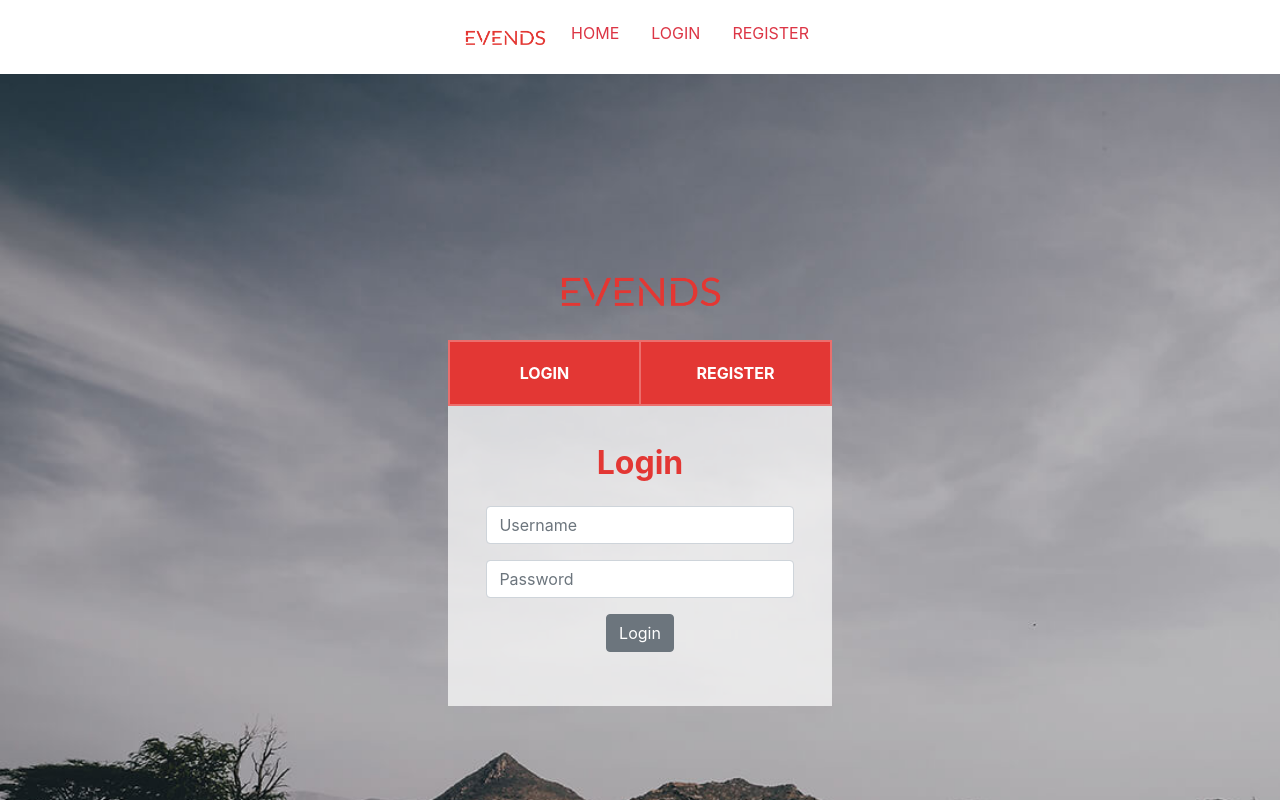
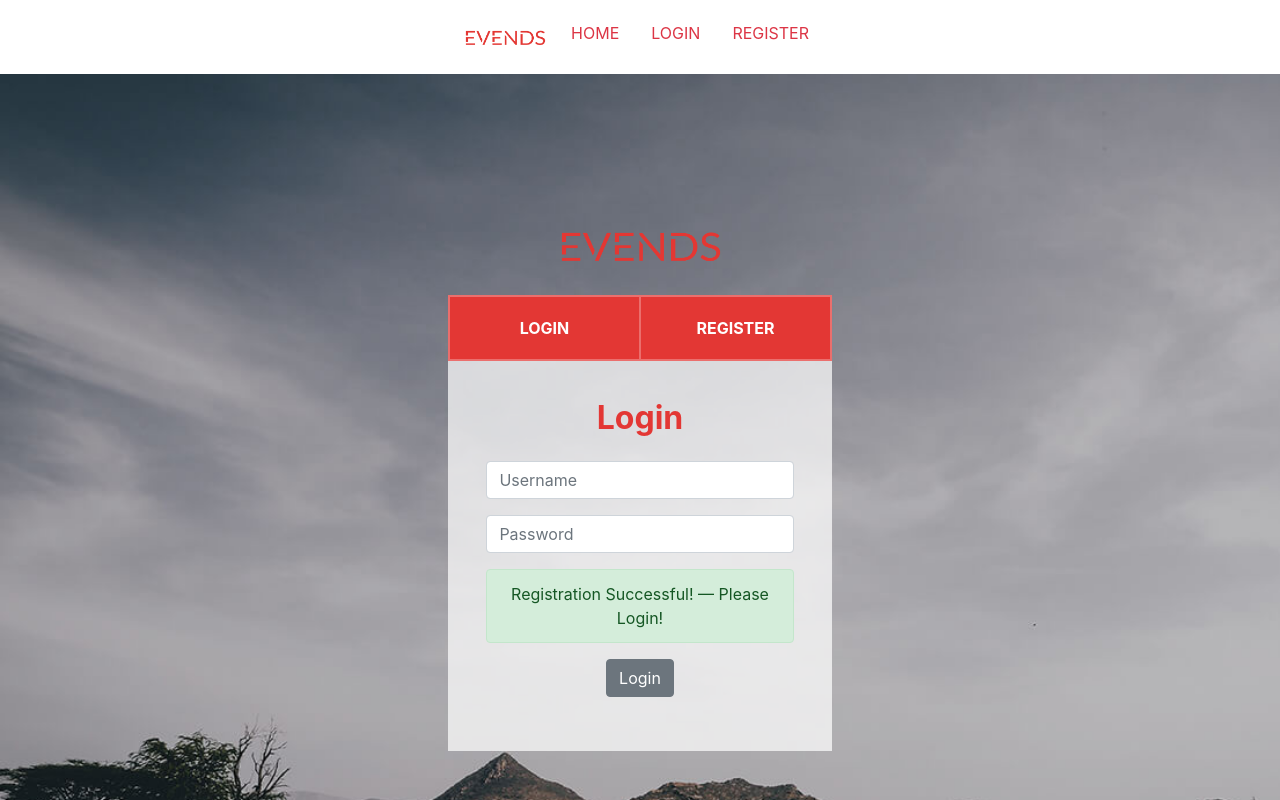
Before and after one commit to BW-African-Marketplace-5/front-end, a React (Create React App) app in the folder evends/: page / in a window 1280 px wide. Shown: the top 800 px of the page. Built offline with nearby package versions, Linux system fonts and the light colour scheme.

Commit message:
New Form Handle Alerts

```diff
--- a/evends/src/components/Login_Register/Login_Register.js
+++ b/evends/src/components/Login_Register/Login_Register.js
@@ -1,5 +1,5 @@
 import React, { useState } from "react";
-import { Button, Input } from "reactstrap";
+import { Button, Input, Alert } from "reactstrap";
 import {
   Wrapper,
   FormWrapper,
@@ -118,6 +118,9 @@ const Login_Register = () => {
                   onChange={handleChanges}
                 />
               </InputWrapper>
+              <Alert color="success">
+                    Registration Successful! — Please Login!
+                </Alert>
               <InputWrapper>
                 <Button>{Login}</Button>
               </InputWrapper>
@@ -172,6 +175,9 @@ const Login_Register = () => {
                         placeholder="Confirm Password"
                     />
                 </InputWrapper> */}
+                <Alert color="info">
+                    This is a info alert — check it out!
+                </Alert>
               <InputWrapper>
                 <Button type="submit">{Login}</Button>
               </InputWrapper>
```
